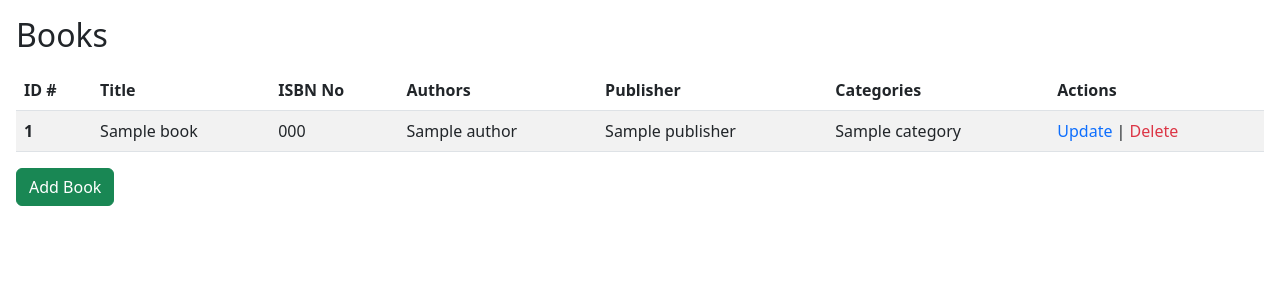
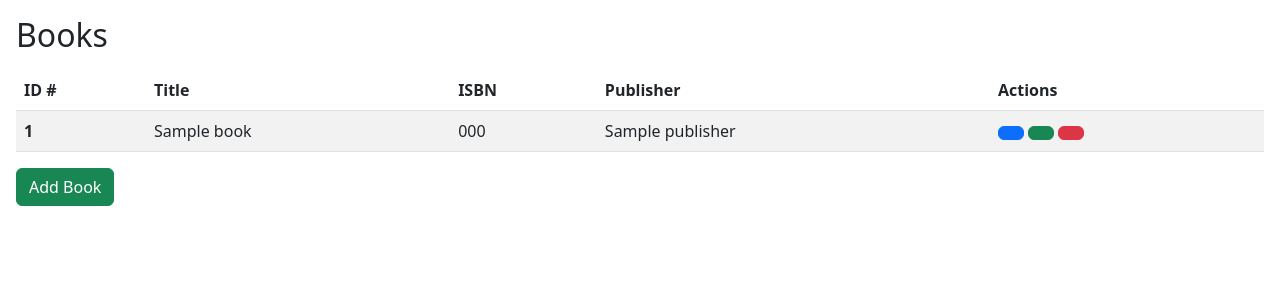
Before and after one commit to padamupreti/grantha-lms, a Django app: page /books/ in a window 1280 px wide. Shown: the part 56-356 px from the top of the page. Run offline with Django 4.2, Linux system fonts and the light colour scheme; a user stored in the database is signed in; tables that the repository leaves empty hold one stand-in row (values such as "Sample post"); some libraries are stand-ins or nearby versions.

Commit message:
Book detail view + Added icons

```diff
--- a/dashboard/templates/dashboard/list_books.html
+++ b/dashboard/templates/dashboard/list_books.html
@@ -1,61 +1,53 @@
 {% extends 'base.html' %} {% block content %}
 <h2 class="m-3">Books</h2>
 <div class="table-responsive mx-3 text-nowrap">
-    {% if books_info %}
+    {% if books %}
     <table class="table table-striped">
         <thead>
             <tr>
                 <th scope="col">ID #</th>
                 <th scope="col">Title</th>
-                <th scope="col">ISBN No</th>
-                <th scope="col">Authors</th>
+                <th scope="col">ISBN</th>
                 <th scope="col">Publisher</th>
-                <th scope="col">Categories</th>
-                {% if request.user.is_librarian %}
                 <th scope="col">Actions</th>
-                {% endif %}
             </tr>
         </thead>
         <tbody>
-            {% for book_info in books_info %}
+            {% for book in books %}
             <tr>
-                <th scope="row">{{ book_info.book.id }}</th>
-                <td>{{ book_info.book.title }}</td>
-                <td>{{ book_info.book.isbn }}</td>
+                <th scope="row">{{ book.id }}</th>
+                <td>{{ book.title }}</td>
+                <td>{{ book.isbn }}</td>
+                <td>{{ book.publisher }}</td>
                 <td>
-                    {% if book_info.authors %}
-                        {% for author in book_info.authors %}
-                            {{ author }}<br />
-                        {% endfor %}
+                    {% if request.user.is_librarian %}
+                    <a
+                        href="{% url 'dashboard:book-detail' book.id %}"
+                        class="link-underline link-underline-opacity-0 link-primary"
+                        ><button type="button" class="btn btn-primary">
+                            <i class="fa fa-circle-info"></i></button
+                    ></a>
+                    <a
+                        href="{% url 'dashboard:update-book' book.id %}"
+                        class="link-underline link-underline-opacity-0 link-primary"
+                        ><button type="button" class="btn btn-success">
+                            <i class="fa fa-pen-to-square"></i></button
+                    ></a>
+                    <a
+                        href="{% url 'dashboard:delete-book' book.id %}"
+                        class="link-underline link-underline-opacity-0 link-danger"
+                        ><button type="button" class="btn btn-danger">
+                            <i class="fa fa-trash"></i></button
+                    ></a>
                     {% else %}
-                        None
+                    <a
+                        href="{% url 'dashboard:book-detail' book.id %}"
+                        class="link-underline link-underline-opacity-0 link-primary"
+                        ><button type="button" class="btn btn-primary mx-2">
+                            <i class="fa fa-circle-info"></i></button
+                    ></a>
                     {% endif %}
                 </td>
-                <td>{{ book_info.book.publisher }}</td>
-                <td>
-                    {% if book_info.categories %}
-                        {% for category in book_info.categories %}
-                            {{ category }}<br />
-                        {% endfor %}
-                    {% else %}
-                        None
-                    {% endif %}
-                </td>
-                {% if request.user.is_librarian %}
-                <td>
-                    <a
-                        href="{% url 'dashboard:update-book' book_info.book.id %}"
-                        class="link-underline link-underline-opacity-0 link-primary"
-                        >Update</a
-                    >
-                    |
-                    <a
-                        href="{% url 'dashboard:delete-book' book_info.book.id %}"
-                        class="link-underline link-underline-opacity-0 link-danger"
-                        >Delete</a
-                    >
-                </td>
-                {% endif %}
             </tr>
             {% endfor %}
         </tbody>
@@ -71,5 +63,4 @@
     role="button"
     >Add Book</a
 >
-{% endif %}
-{% endblock %}
+{% endif %} {% endblock %}
--- a/dashboard/urls.py
+++ b/dashboard/urls.py
@@ -4,10 +4,9 @@ from .views.general import home
 from .views.author import AuthorCreateView, AuthorListView, AuthorUpdateView, AuthorDeleteView
 from .views.publisher import PublisherCreateView, PublisherListView, PublisherUpdateView, PublisherDeleteView
 from .views.category import CategoryCreateView, CategoryListView, CategoryUpdateView, CategoryDeleteView
-from .views.book import create_book, list_books, update_book, BookDeleteView
+from .views.book import create_book, list_books, book_detail, update_book, BookDeleteView
 from .views.issue import issue_book, list_issues, return_issued_book
 from .views.fine import FineListView
-# from .views.book_request import create_request
 
 app_name = 'dashboard'
 urlpatterns = [
@@ -37,6 +36,7 @@ urlpatterns = [
     # Books
     path('books/new/', create_book, name='create-book'),
     path('books/', list_books, name='list-books'),
+    path('books/<int:pk>/', book_detail, name='book-detail'),
     path('books/<int:pk>/update/', update_book, name='update-book'),
     path('books/<int:pk>/delete/', BookDeleteView.as_view(), name='delete-book'),
     # Issue
@@ -45,6 +45,4 @@ urlpatterns = [
     path('issues/<int:pk>/return/', return_issued_book, name='return-issued'),
     # Fines
     path('fines/', FineListView.as_view(), name='list-fines'),
-    # Book Requests
-    #     path('requests/create', create_request, name='create-request'),
 ]
--- a/dashboard/views/book.py
+++ b/dashboard/views/book.py
@@ -28,18 +28,22 @@ def create_book(request):
 @login_required
 def list_books(request):
     books = Book.objects.all()
-    books_info = []
-    for book in books:
-        book_author_rels = BookAuthor.objects.select_related(
-            'author').filter(book=book)
-        book_category_rels = BookCategory.objects.select_related(
-            'category').filter(book=book)
-        books_info.append({
-            'book': book,
-            'authors': [ba.author.name for ba in book_author_rels],
-            'categories': [bc.category.name for bc in book_category_rels]
-        })
-    return render(request, 'dashboard/list_books.html', {'books_info': books_info})
+    return render(request, 'dashboard/list_books.html', {'books': books})
+
+
+@login_required
+def book_detail(request, pk):
+    book = get_object_or_404(Book, id=pk)
+    book_author_rels = BookAuthor.objects.filter(
+        book=book).select_related('author')
+    book_category_rels = BookCategory.objects.filter(
+        book=book).select_related('category')
+    context = {
+        'book': book,
+        'authors': [ba.author.name for ba in book_author_rels],
+        'categories': [bc.category.name for bc in book_category_rels],
+    }
+    return render(request, 'dashboard/book_detail.html', context)
 
 
 @login_required
--- a/lms/settings.py
+++ b/lms/settings.py
@@ -36,6 +36,7 @@ INSTALLED_APPS = [
     'qrmanager.apps.QrmanagerConfig',
     'crispy_forms',
     'crispy_bootstrap5',
+    'fontawesomefree',
     'django.contrib.admin',
     'django.contrib.auth',
     'django.contrib.contenttypes',
--- a/requirements.txt
+++ b/requirements.txt
@@ -3,6 +3,7 @@ autopep8==2.0.2
 crispy-bootstrap5==0.7
 Django==4.2.2
 django-crispy-forms==2.0
+fontawesomefree==6.4.0
 pycodestyle==2.10.0
 pypng==0.20220715.0
 qrcode==7.4.2
--- a/templates/base.html
+++ b/templates/base.html
@@ -10,6 +10,14 @@
             rel="stylesheet"
             href="{% static 'bootstrap-5.3.0-dist/css/bootstrap.min.css' %}"
         />
+        <link
+            rel="stylesheet"
+            href="{% static 'fontawesomefree/css/fontawesome.css' %}"
+        />
+        <link
+            rel="stylesheet"
+            href="{% static 'fontawesomefree/css/solid.css' %}"
+        />
         {% block head %}{% endblock %}
     </head>
     <body>
--- a/templates/navbar.html
+++ b/templates/navbar.html
@@ -191,7 +191,9 @@
             </ul>
             <span class="navbar-text text-white"
                 >Logged in as {{ user }} |
-                <a href="{% url 'authentication:logout' %}">Logout</a></span
+                <a href="{% url 'authentication:logout' %}"
+                    ><i class="fa fa-right-from-bracket"></i> Logout</a
+                ></span
             >
         </div>
     </div>
```
Also changed, not shown: dashboard/templates/dashboard/book_detail.html (added, +19 -0 lines).
